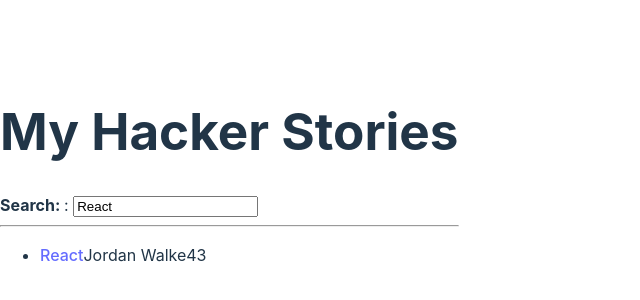
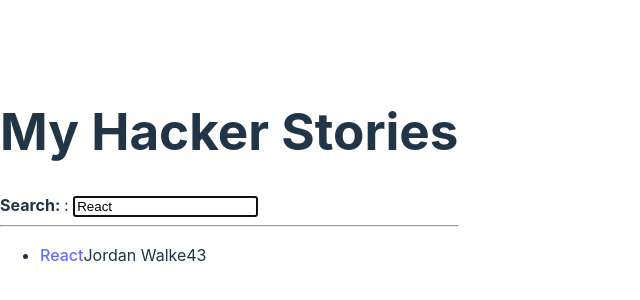
Before and after one commit to ttanvirr/react-hacker-stories, a React (Vite) app: page / in a window 1280 px wide. Shown: the part 224-524 px from the top of the page, without its empty margins (0-640 px from the left). Built offline with nearby package versions, Linux system fonts and the light colour scheme.

Commit message:
got familier with useRef hook

```diff
--- a/src/App.jsx
+++ b/src/App.jsx
@@ -62,6 +62,7 @@ const App = () => {
                 id='search'
                 label='Search'
                 value={searchTerm}
+                isFocused
                 onInputChange={handleSearch}>
                 <strong>Search: </strong>
             </InputWithLabel>
@@ -74,23 +75,34 @@ const App = () => {
 }
 
 const InputWithLabel = ({
-    type = "text",
     id,
     value,
+    type = "text",
     onInputChange,
+    isFocused,
     children,
 }) => {
     // console.log("Input renders")
 
-    const handleChange = (event) => {
-        onInputChange(event)
-    }
+    const inputRef = React.useRef()
+
+    React.useEffect(() => {
+        if (isFocused && inputRef.current) {
+            inputRef.current.focus()
+        }
+    }, [isFocused])
 
     return (
         <>
             <label htmlFor={id}>{children}:</label>
             &nbsp;
-            <input type={type} id={id} value={value} onChange={handleChange} />
+            <input
+                id={id}
+                type={type}
+                value={value}
+                ref={inputRef}
+                onChange={onInputChange}
+            />
         </>
     )
 }
```
